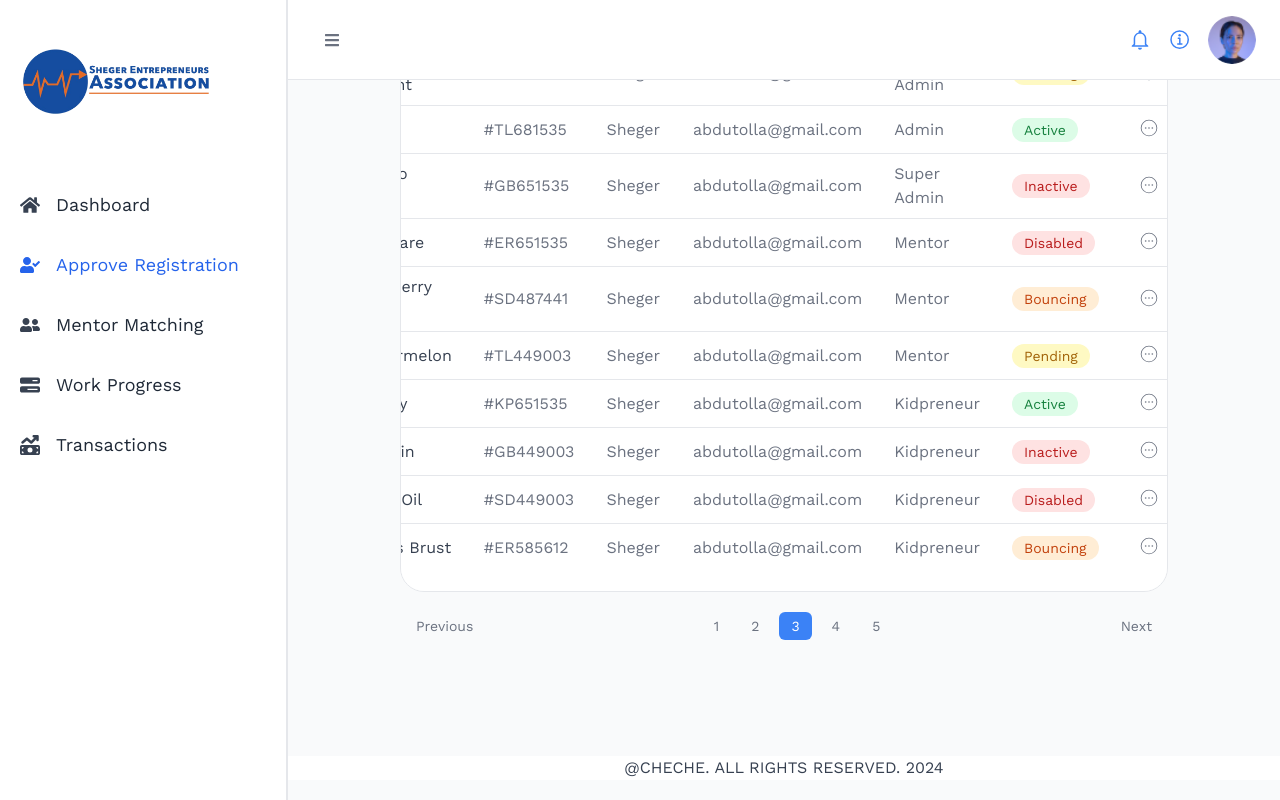
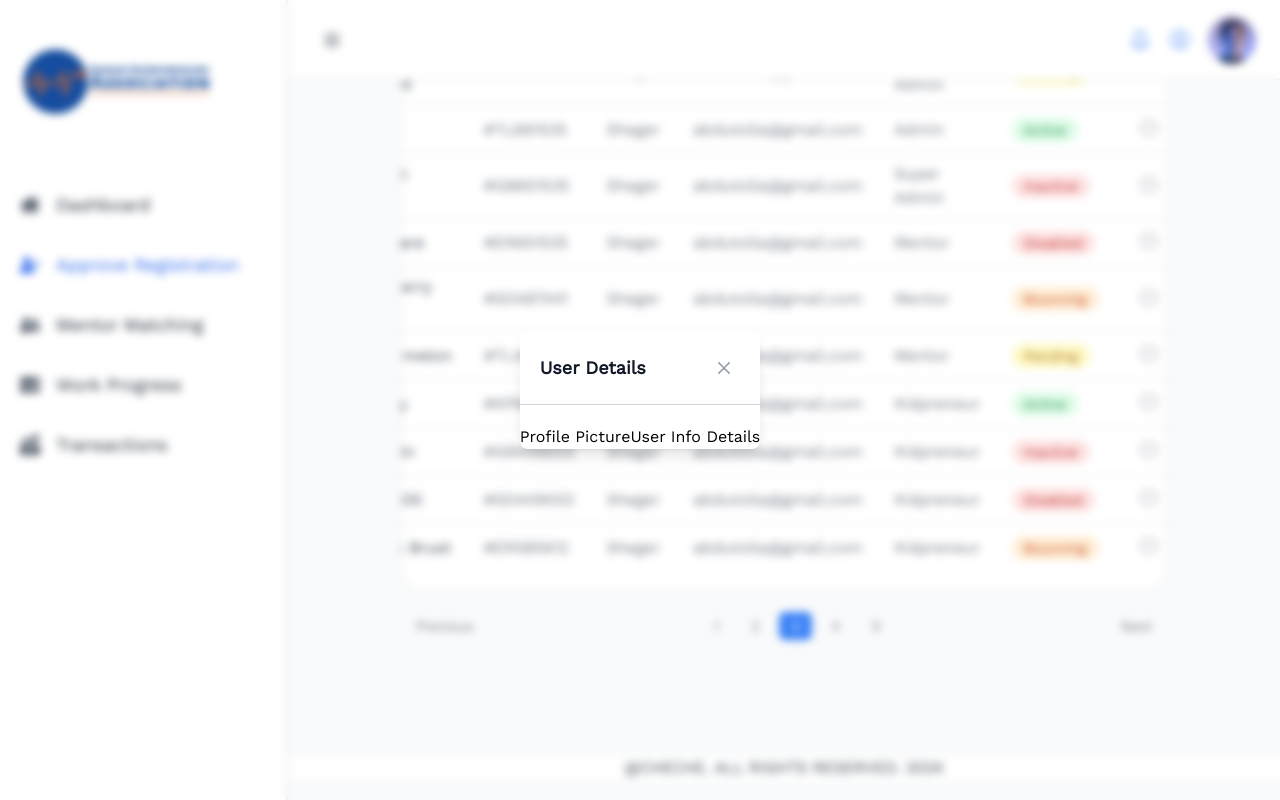
Before and after one commit to MillionTenkir/seawas-next, a Next.js app: page /approveregistration in a window 1280 px wide. Both pictures are taken after a click on the button 1148 px from the left and 450 px from the top of the page. Built offline with nearby package versions, Linux system fonts and the light colour scheme.

Commit message:
done for today

```diff
--- a/app/(home)/approveregistration/page.tsx
+++ b/app/(home)/approveregistration/page.tsx
@@ -1,8 +1,57 @@
+"use client";
 import Table from "@/components/Table";
-import React from "react";
+import React, { useState } from "react";
 import { FaPlus, FaShare } from "react-icons/fa";
 
+const DetailsModal = ({ isOpen, onClose, data }) => {
+  if (!isOpen) return;
+
+  return (
+    <div className="fixed inset-0 flex items-center justify-center bg-transparent backdrop-blur-sm z-50 overflow-auto min-w-[80%]">
+      <div className="relative p-4 w-full md:w-auto max-h-full">
+        <div className="relative bg-white rounded-lg shadow-lg">
+          <div className="flex items-center justify-between p-4 md:p-5 border-b border-gray-300">
+            <h3 className="text-lg font-semibold text-gray-900 text-center">
+              User Details
+            </h3>
+            <button
+              type="button"
+              className="text-gray-400 bg-transparent hover:bg-gray-700 hover:text-white rounded-lg text-sm w-8 h-8 ms-auto inline-flex justify-center items-center"
+              onClick={onClose}
+            >
+              <svg
+                className="w-3 h-3"
+                aria-hidden="true"
+                xmlns="http://www.w3.org/2000/svg"
+                fill="none"
+                viewBox="0 0 14 14"
+              >
+                <path
+                  stroke="currentColor"
+                  strokeLinecap="round"
+                  strokeLinejoin="round"
+                  strokeWidth="2"
+                  d="m1 1 6 6m0 0 6 6M7 7l6-6M7 7l-6 6"
+                />
+              </svg>
+              <span className="sr-only">Close modal</span>
+            </button>
+          </div>
+          <section className="my-5">
+            <div className="flex items-center justify-evenly">
+              <div>Profile Picture</div>
+              <div>User Info Details</div>
+            </div>
+          </section>
+        </div>
+      </div>
+    </div>
+  );
+};
+
 const page = () => {
+  const [openDetailModal, setOpenDetailModal] = useState(false);
+  const [details, setDetails] = useState(null);
   const data = [
     {
       name: "Cherry Delight",
@@ -95,6 +144,16 @@ const page = () => {
       color: "bg-orange-100 text-orange-700",
     },
   ];
+
+  const onEditClicked = (item) => {
+    setDetails(item);
+    setOpenDetailModal(true);
+  };
+
+  const closeDetailsModal = () => {
+    setOpenDetailModal(false);
+  };
+
   return (
     <>
       <div className="mx-20">
@@ -107,14 +166,8 @@ const page = () => {
             </div>
           </div>
         </section>
-        <section className="flex justify-evenly items-center">
-          {/* <div className="">
-            <h1 className="uppercase py-3 font-work-sans font-bold text-gray-800 sm:text-[25px] sm:leading-[64px] text-[10px] leading-[46px] m-5">
-              Pending Approvals
-            </h1>
-          </div> */}
-          <div>.</div>
-          <div>
+        <section className="flex justify-end items-center">
+          <div className="mx-5">
             <div className="bg-blue-50 shadow-xl shadow-blue-300  h-14  text-gray-700 font-light text-[13px] py-2 px-6 rounded-lg hover:bg-blue-100 transition duration-300">
               <div className="flex items-center justify-center">
                 <span className="space-x-2 px-2">Showing:</span>
@@ -128,7 +181,7 @@ const page = () => {
               </div>
             </div>
           </div>
-          <div>
+          <div className="mx-5">
             <button className="bg-blue-50 shadow-xl shadow-blue-300  h-14  text-gray-700 font-light text-[13px] py-2 px-6 rounded-lg hover:bg-blue-100 transition duration-300">
               <div className="flex items-center space-x-2">
                 <FaShare />
@@ -136,7 +189,7 @@ const page = () => {
               </div>
             </button>
           </div>
-          <div>
+          <div className="mx-5">
             <button className="bg-blue-600 shadow-xl shadow-blue-300  h-14  text-white font-light text-[13px] py-2 px-6 rounded-lg hover:bg-blue-950 transition duration-300">
               <div className="flex items-center space-x-2">
                 <FaPlus />
@@ -145,11 +198,33 @@ const page = () => {
             </button>
           </div>
         </section>
-        <div className="mt-5"></div>
+        <div className="mt-10"></div>
+        <section>
+          <div className="flex justify-center items-center mt-5 mb-3">
+            <input
+              type="text"
+              placeholder="Search by name..."
+              className="px-4 py-2 border border-gray-300 rounded-md min-w-[70%] mx-3"
+            />
+
+            <button className="px-4 py-2 bg-blue-500 text-white rounded-md sm:w-auto w-full mx-3 shadow-md shadow-blue-400">
+              Search
+            </button>
+          </div>
+        </section>
         <section className="">
-          <Table data={data} />
+          <Table data={data} onEditClicked={onEditClicked} />
         </section>
       </div>
+      {openDetailModal && (
+        <div className="w-auto">
+          <DetailsModal
+            isOpen={openDetailModal}
+            onClose={closeDetailsModal}
+            data={details}
+          />
+        </div>
+      )}
     </>
   );
 };
--- a/components/BarChart.tsx
+++ b/components/BarChart.tsx
@@ -41,7 +41,7 @@ const AdminBarChart = () => {
     },
     {
       name: "Grade 8",
-      male: 130,
+      male: 200,
       female: 160,
       total: 290,
     },
@@ -53,14 +53,14 @@ const AdminBarChart = () => {
     },
     {
       name: "Grade 10",
-      male: 30,
+      male: 70,
       female: 25,
       total: 290,
     },
     {
       name: "Grade 11",
       male: 46,
-      female: 30,
+      female: 80,
       total: 290,
     },
     {
@@ -72,7 +72,7 @@ const AdminBarChart = () => {
     {
       name: "Others",
       male: 250,
-      female: 200,
+      female: 100,
       total: 290,
     },
   ];
--- a/components/Table.tsx
+++ b/components/Table.tsx
@@ -1,7 +1,8 @@
+"use client";
 import React from "react";
 import { CiCircleMore } from "react-icons/ci";
 
-const Table = ({ data }) => {
+const Table = ({ data, onEditClicked }) => {
   return (
     <div className="p-8">
       <div className="overflow-x-auto bg-white rounded-3xl p-5 border">
@@ -49,7 +50,10 @@ const Table = ({ data }) => {
                   </span>
                 </td>
                 <td className="px-4 py-2 text-gray-500">
-                  <button className="px-2 py-1 text-gray-500 hover:text-gray-700 text-xl">
+                  <button
+                    className="px-2 py-1 text-gray-500 hover:text-gray-700 text-xl"
+                    onClick={(item) => onEditClicked(item)}
+                  >
                     <CiCircleMore />
                   </button>
                 </td>
```
